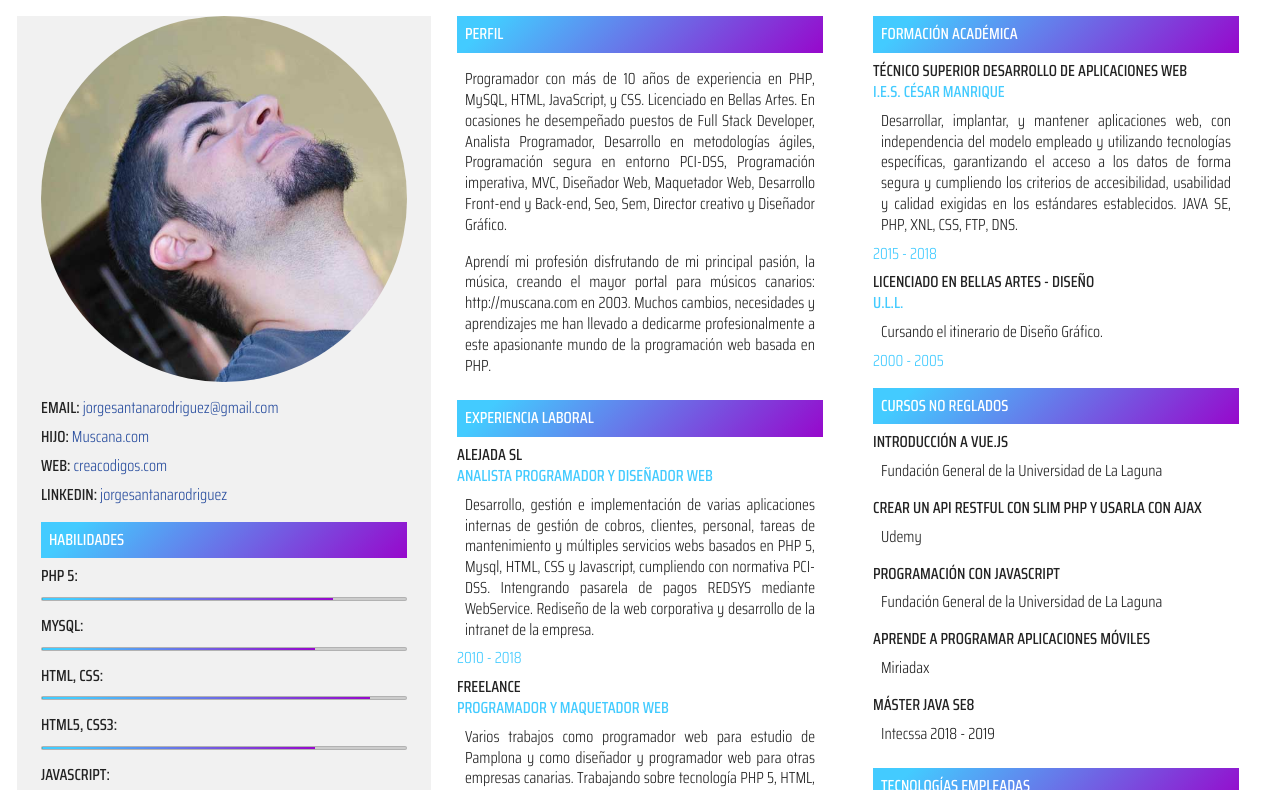
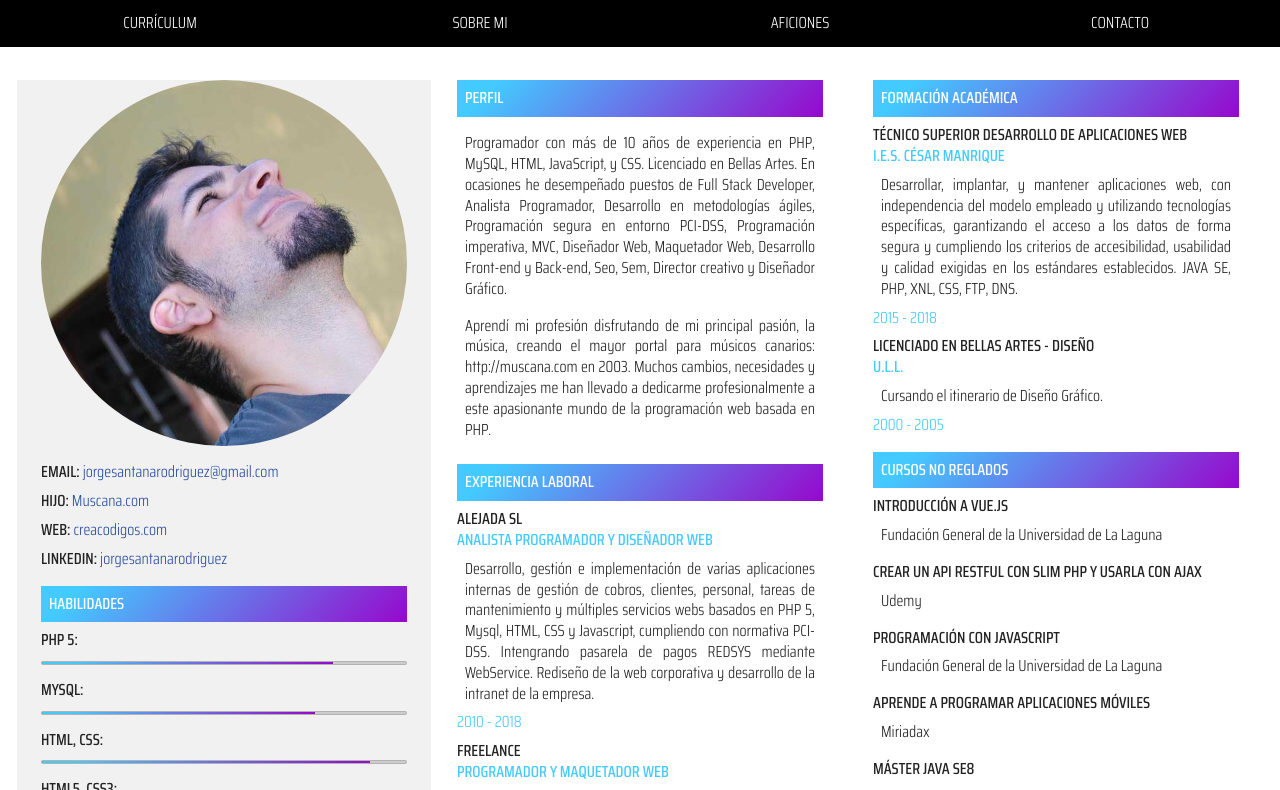
Before and after one commit to tollelle/curriculum-html, a website: page index.html in a window 1280 px wide. Shown: the part 119-909 px from the top of the page. Drawn offline with Linux system fonts and the light colour scheme; a web font is replaced by a local one.

Commit message:
Adadido menú nav

```diff
--- a/index.html
+++ b/index.html
@@ -16,6 +16,14 @@
         <h1>Jorge Santana</h1>
         <h2 class="fino">Web Developer</h2>
     </header>
+    <nav>
+        <ul>
+                <li>Currículum</li>
+                <li>Sobre Mi</li>
+                <li>Aficiones</li>
+                <li>Contacto</li>
+        </ul>
+    </nav>
 
     <main class="wrapper">
 
```
